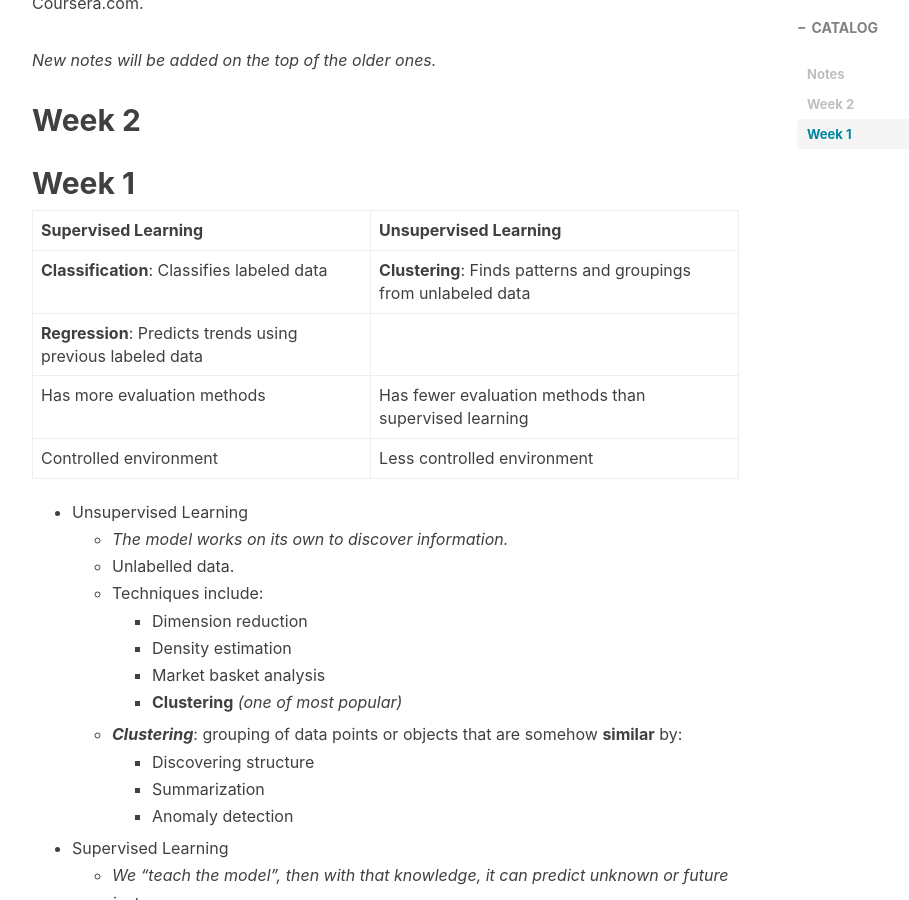
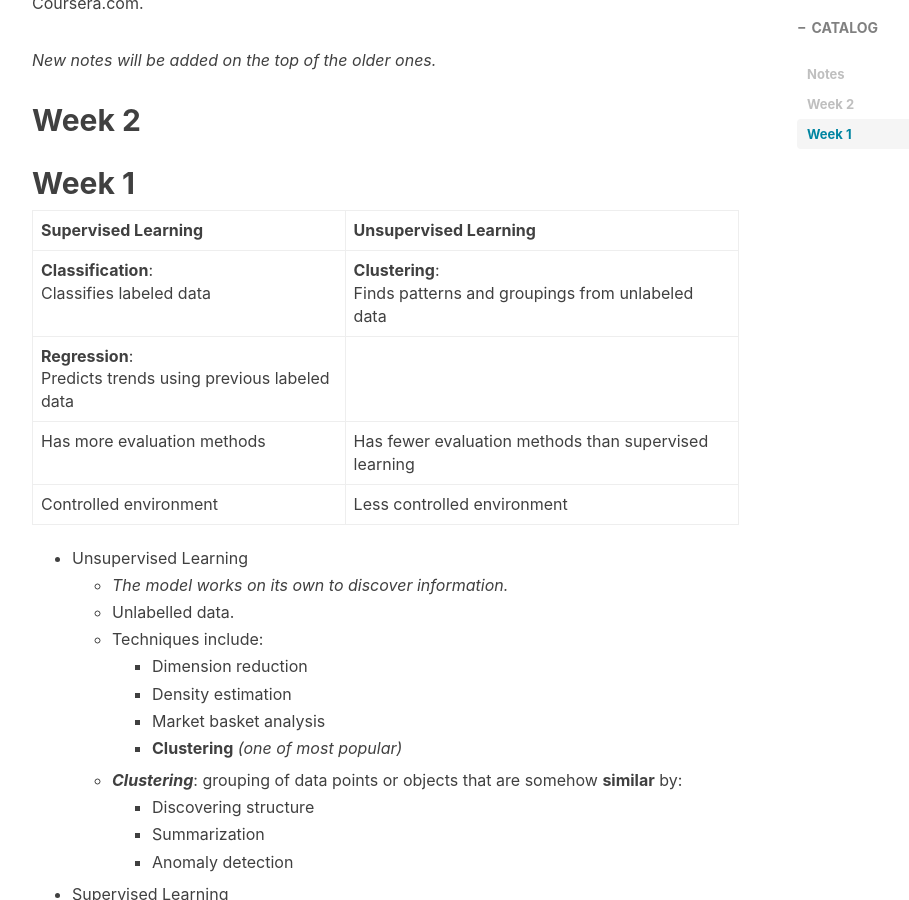
Before and after one commit to xian49930/jiuwuzhi.github.io, a Jekyll site: the page built from _posts/2019-09-06-Notes-Python for Machine Learning.md, in a window 1280 px wide and 900 px high, scrolled down 740 px. Shown: the whole window, without its empty margins (233-1142 px from the left). Built offline with Jekyll 4.4.1, drawn with Linux system fonts in a browser that asks for light colours; nearby versions of some CDN libraries; comment, search, counter and statistics services are not loaded.

```diff
--- a/_posts/2019-09-06-Notes-Python for Machine Learning.md
+++ b/_posts/2019-09-06-Notes-Python for Machine Learning.md
@@ -27,8 +27,8 @@ This posts records all my notes for the online course - Python for Machine Learn
 
 | **Supervised Learning**                                     | **Unsupervised Learning**                                        |
 |---------------------------------------------------------|--------------------------------------------------------------|
-| **Classification**:  Classifies labeled data                 | **Clustering**:  Finds patterns and groupings from unlabeled data |
-| **Regression**:  Predicts trends using previous labeled data |                                                              |
+| **Classification**:<br/> Classifies labeled data                 | **Clustering**:<br/> Finds patterns and groupings from unlabeled data |
+| **Regression**:<br/> Predicts trends using previous labeled data |                                                              |
 | Has more evaluation methods                             | Has fewer evaluation methods than supervised learning        |
 | Controlled environment                                  | Less controlled environment                                  |
 
```
